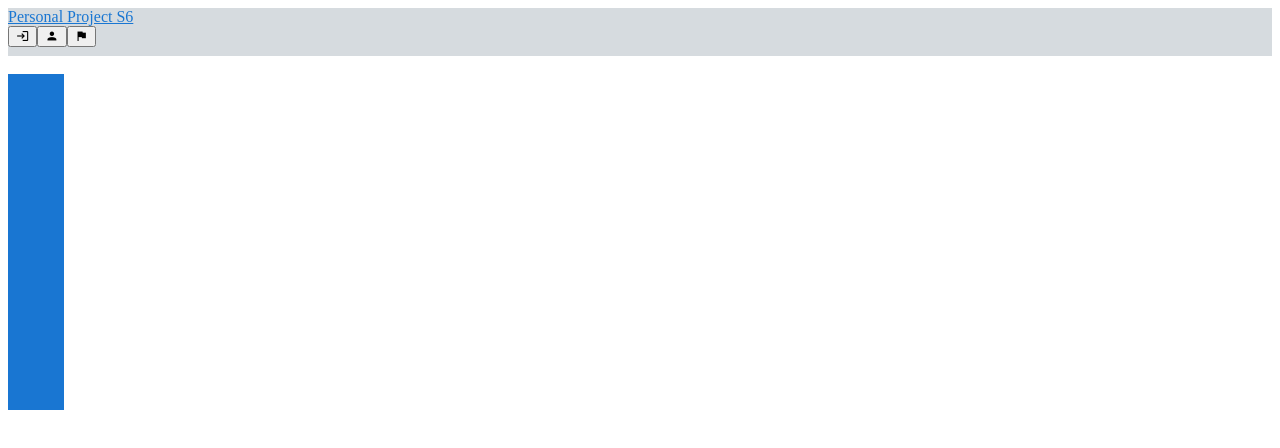
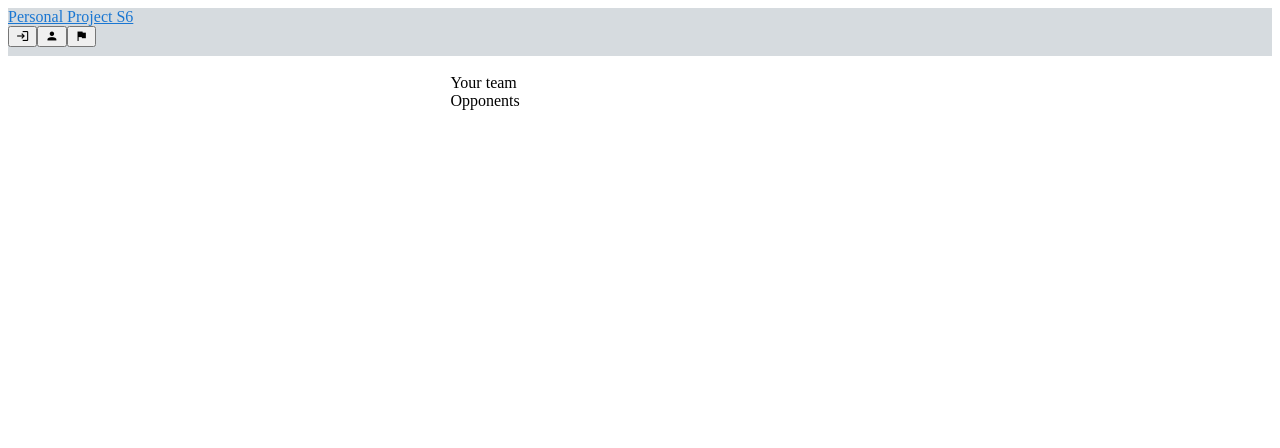
Before and after one commit to Personal-Project-S6/main-front, a Vue app: page /#/battle in a window 1280 px wide. Shown: the top 448 px of the page. Built offline with nearby package versions, Linux system fonts and the light colour scheme.

Commit message:
Fix translation for team components

```diff
--- a/src/App.vue
+++ b/src/App.vue
@@ -10,7 +10,7 @@
       <v-toolbar-title>
         <v-btn href="/">{{ $t("general.app_title") }}</v-btn>
       </v-toolbar-title>
-      <v-spacer></v-spacer>
+      <v-spacer/>
       <v-btn v-if="!$auth.isAuthenticated" icon @click="login">
         <v-icon>mdi-login</v-icon>
       </v-btn>
--- a/src/components/battle/AvailableMissions.vue
+++ b/src/components/battle/AvailableMissions.vue
@@ -4,7 +4,7 @@
       <v-card-title>{{ $tc("battle.mission", 2) }}</v-card-title>
       <v-list three-line>
         <template v-for="item in items">
-          <v-list-item :key="item.name">
+          <v-list-item :key="item.name" @click="$router.push('Battle')">
             <v-list-item-avatar>
               <v-img :src="item.mission_avatar"></v-img>
             </v-list-item-avatar>
--- a/src/components/battle/TeamDisplay.vue
+++ b/src/components/battle/TeamDisplay.vue
@@ -1,27 +1,42 @@
 <template>
   <div max-width="30%">
-    <v-container>
-      <v-row justify="space-around" align="center">
-        <v-col>
-          <v-avatar color="primary" size="56"></v-avatar>
-          <v-spacer/>
-          <v-avatar color="primary" size="56"></v-avatar>
-          <v-spacer/>
-          <v-avatar color="primary" size="56"></v-avatar>
-        </v-col>
-      </v-row>
-    </v-container>
+    <v-card max-width="30%" style="margin: auto auto">
+      <v-card-title v-if="isEnemyTeam">{{ $t("battle.enemy_team") }}</v-card-title>
+      <v-card-title v-else>{{ $t("battle.player_team") }}</v-card-title>
+      <v-list three-line>
+        <template v-for="item in roster">
+          <v-list-item :key="item.name">
+            <v-list-item-avatar>
+              <v-img :src="item.character_avatar"></v-img>
+            </v-list-item-avatar>
+            <v-list-item-content>
+              <v-list-item-title v-html="item.name"></v-list-item-title>
+              <v-list-item-subtitle v-html="item.description"></v-list-item-subtitle>
+            </v-list-item-content>
+          </v-list-item>
+        </template>
+      </v-list>
+    </v-card>
   </div>
 </template>
 
-<script>
+<script lang="ts">
 import Vue from 'vue'
-import { Component } from 'vue-property-decorator'
+import { Component, Prop } from 'vue-property-decorator'
 
 @Component({
   name: 'TeamDisplay'
 })
 export default class TeamDisplay extends Vue {
+  @Prop()
+  private isEnemyTeam: boolean;
+
+  @Prop()
+  private roster: [];
+
+  mounted () {
+    console.log('Is enemy team? ' + this.isEnemyTeam)
+  }
 }
 </script>
 
--- a/src/localisation/en.json
+++ b/src/localisation/en.json
@@ -3,6 +3,8 @@
     "app_title": "Personal Project S6"
   },
   "battle" : {
-    "mission" : "Mission | Missions"
+    "mission" : "Mission | Missions",
+    "enemy_team": "Opponents",
+    "player_team": "Your team"
   }
 }
--- a/src/localisation/nl.json
+++ b/src/localisation/nl.json
@@ -3,6 +3,8 @@
     "app_title": "Persoonlijk Project S6"
   },
   "battle" : {
-    "mission" : "Missie | Missies"
+    "mission" : "Missie | Missies",
+    "enemy_team": "Tegenstanders",
+    "player_team": "Jouw team"
   }
 }
--- a/src/main.ts
+++ b/src/main.ts
@@ -9,6 +9,7 @@ import { Auth0Plugin } from '@/auth/auth'
 import { domain, clientId } from '../auth.config.json'
 import en from '@/localisation/en.json'
 import nl from '@/localisation/nl.json'
+import VueRouter, { Route } from 'vue-router'
 
 Vue.use(Vuetify)
 Vue.use(VueI18n)
@@ -24,6 +25,13 @@ Vue.use(Auth0Plugin, {
   }
 })
 Vue.config.productionTip = false
+
+declare module 'vue/types/vue' {
+  interface Vue {
+    $route: Route;
+    $router: VueRouter;
+  }
+}
 
 const languages = {
   en: en,
--- a/src/views/Battle.vue
+++ b/src/views/Battle.vue
@@ -3,10 +3,10 @@
     <v-container>
       <v-row>
         <v-col>
-          <team-display></team-display>
+          <team-display :is-enemy-team="false"></team-display>
         </v-col>
         <v-col>
-          <team-display></team-display>
+          <team-display :is-enemy-team="true"></team-display>
         </v-col>
       </v-row>
     </v-container>
```
